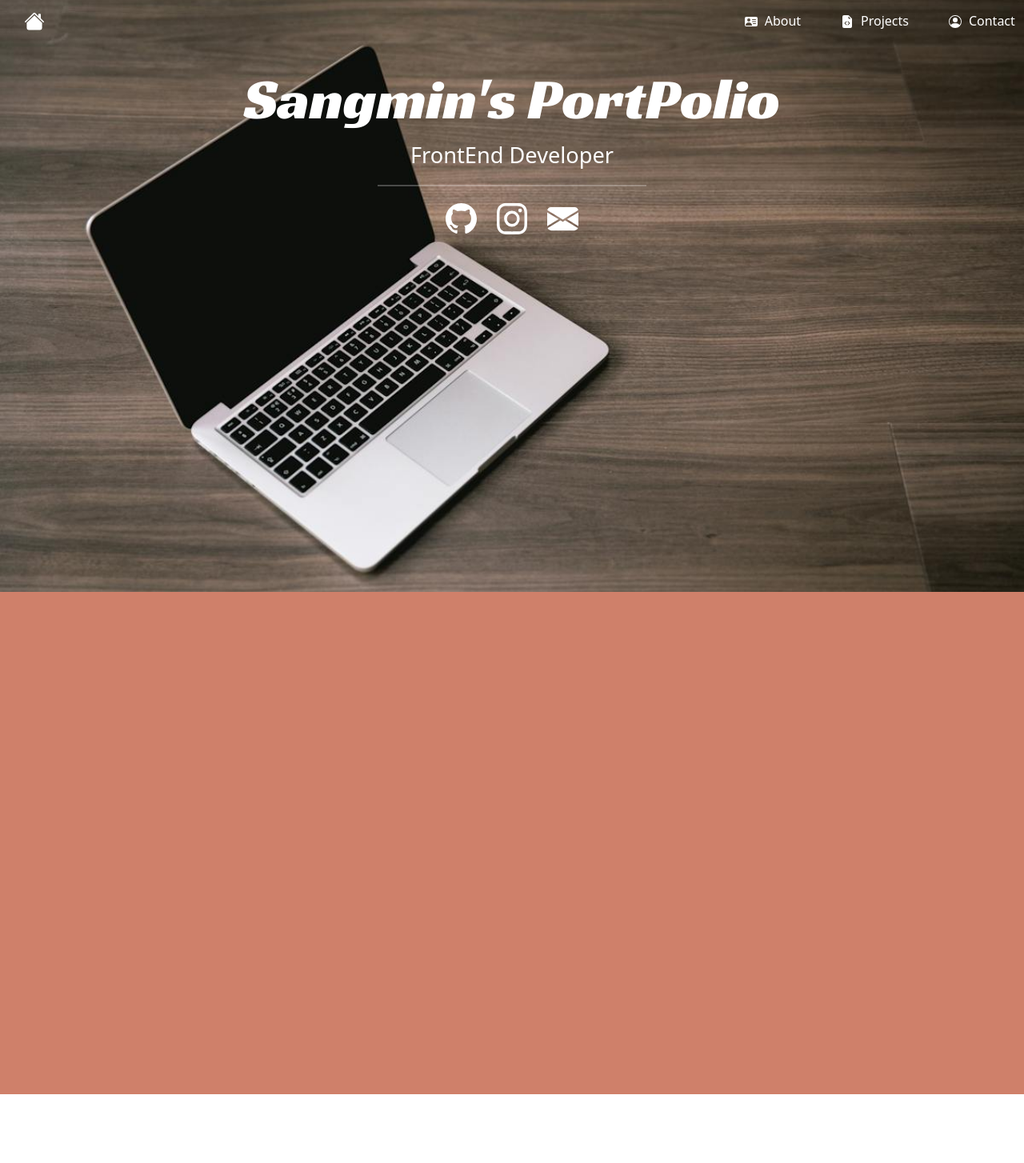
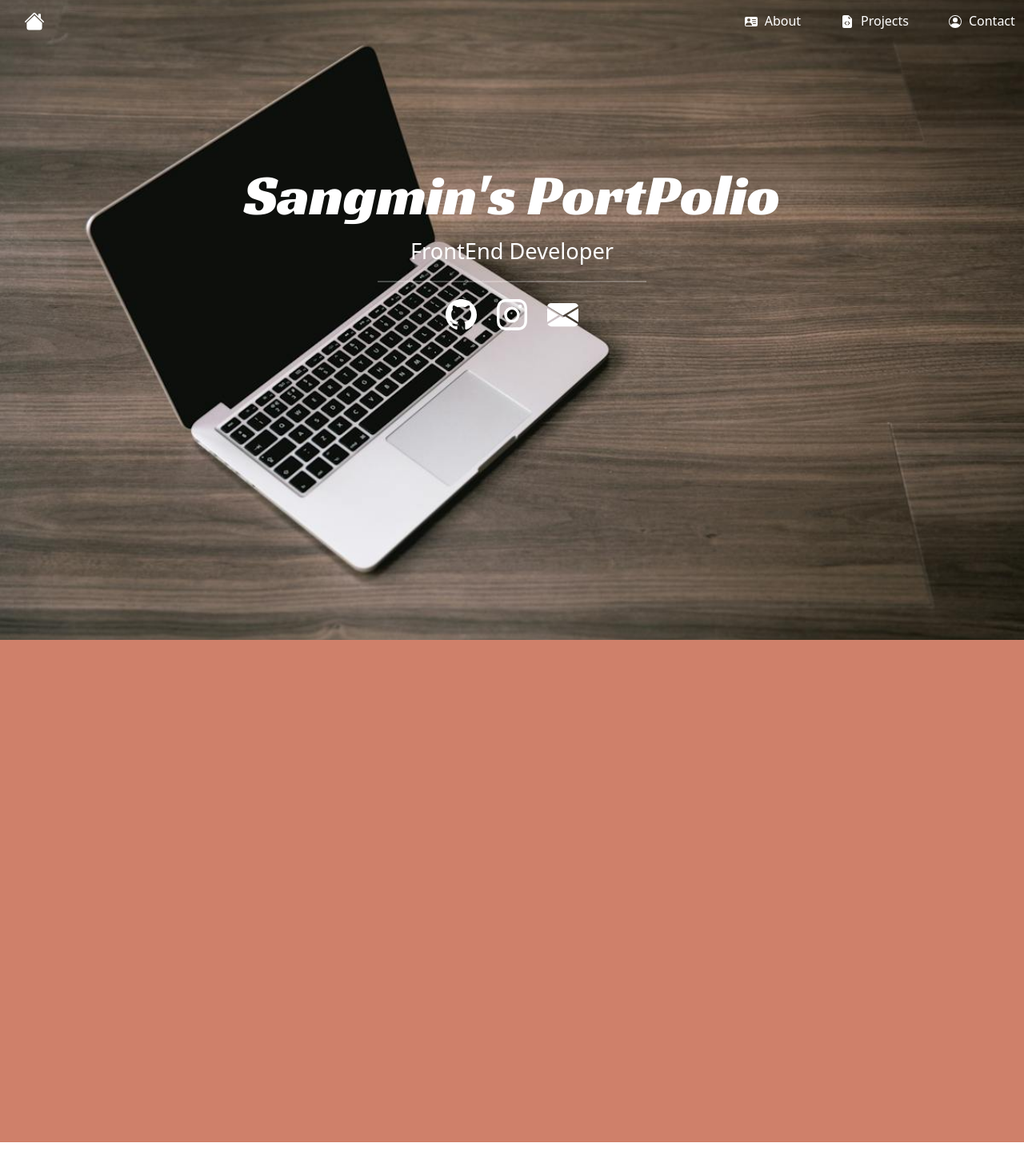
Before and after one commit to sangmiiiiin/PortPolio, a React (Create React App) app: page / in a window 1280 px wide. Shown: the top 1454 px of the page at 80% size. Built offline with nearby package versions, Linux system fonts and the light colour scheme; a web font is replaced by a local one.

Commit message:
💄 Modify Header UI (헤더 UI 수정)

```diff
--- a/src/components/About/AboutSection.js
+++ b/src/components/About/AboutSection.js
@@ -15,7 +15,6 @@ export const AboutSection = styled.div`
     background-color:#CF806A;
     font-family: 'Roboto', sans-serif;
     color: white;
-    margin-top: -60px;
     text-align: center;
     padding-bottom: 10vh;
 `;
--- a/src/components/Layout/Header/Contents/Contents.js
+++ b/src/components/Layout/Header/Contents/Contents.js
@@ -7,7 +7,7 @@ import MailImg from "../../../../image/envelope-fill.svg";
 
 const HeaderContents = styled.div`
     text-align: center;
-    padding-top: 10vh;
+    padding-top: 25vh;
     color: white;
 `
 
```
